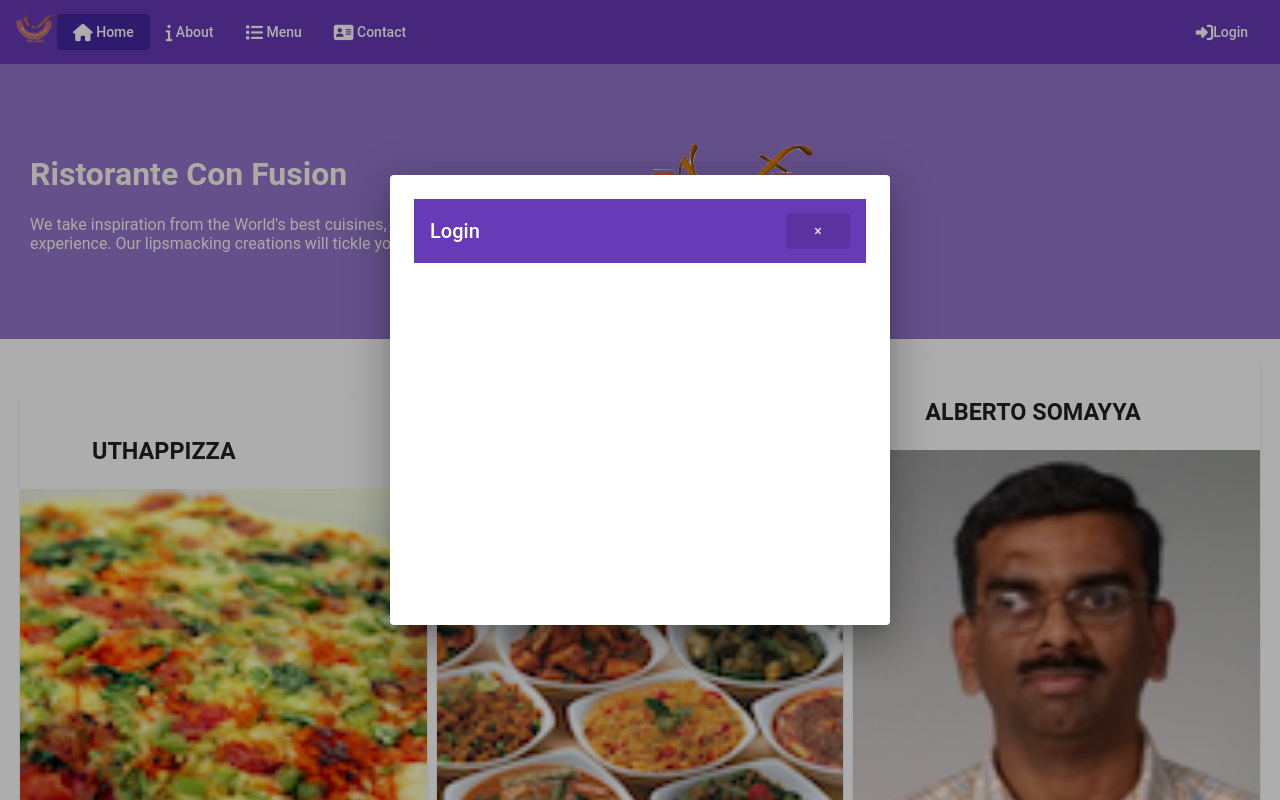
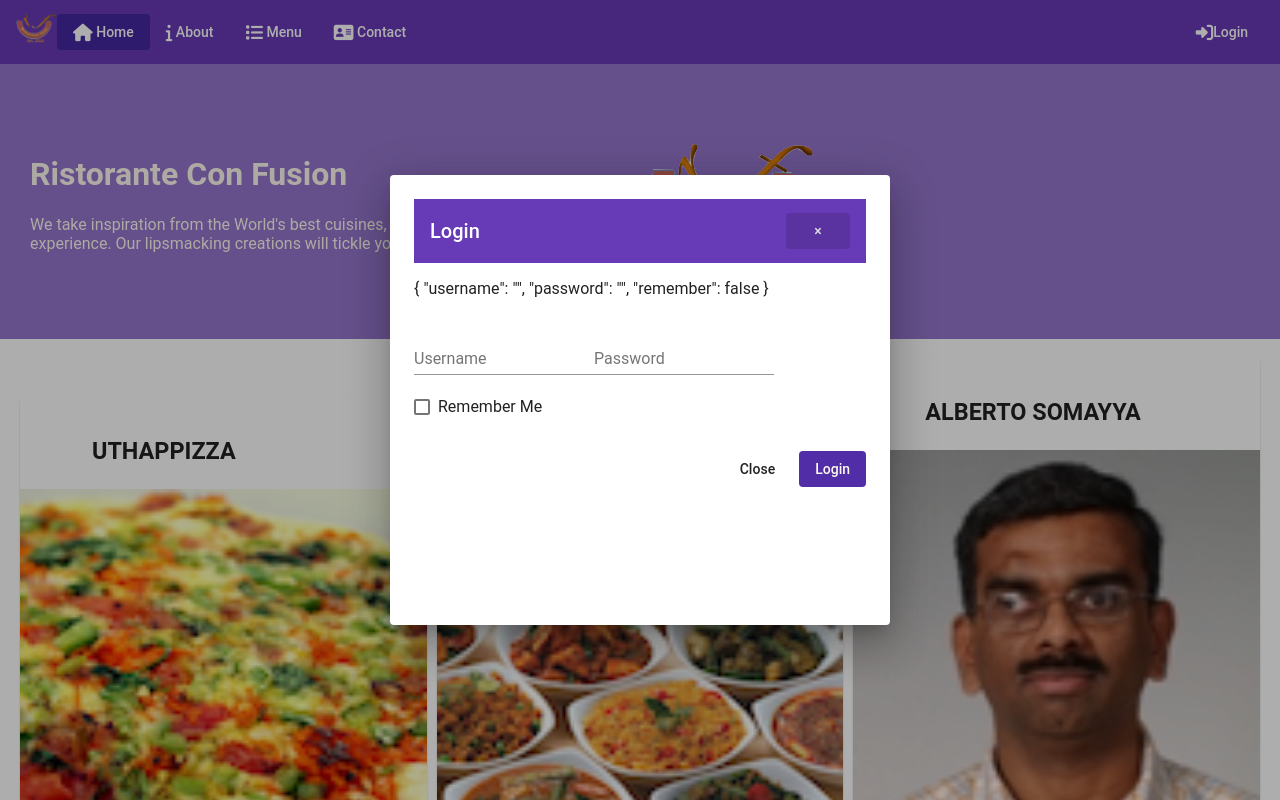
Before and after one commit to jubna/Angular-conFusion-restaurant, an Angular app: page /home in a window 1280 px wide. Both pictures are taken after a click on the link "Login". Built offline with nearby package versions, Linux system fonts and the light colour scheme.

Commit message:
Login-Template driven form 1

```diff
--- a/src/app/login/login.component.html
+++ b/src/app/login/login.component.html
@@ -3,3 +3,25 @@
   <span class="flex-spacer"></span>
   <button mat-button mat-dialog-close>&times;</button>
 </mat-toolbar>
+
+<p>{{ user | json}}</p>
+
+<form novalidate (ngSubmit)="onSumbit()">
+
+  <mat-dialog-content>
+  <p>
+    <mat-form-field>
+      <input matInput placeholder="Username" type="text" [(ngModel)]="user.username" name="username">
+    </mat-form-field>
+    <mat-form-field>
+      <input matInput placeholder="Password" type="password" [(ngModel)]="user.password" name="password">
+    </mat-form-field>
+    <mat-checkbox [(ngModel)]="user.remember" name="remember">Remember Me</mat-checkbox>
+  </p>
+  </mat-dialog-content>
+  <mat-dialog-actions>
+    <span class="flex-spacer"></span>
+    <button mat-button mat-dialog-close>Close</button>
+    <button type="submit" mat-button class="background-primary text-floral-white">Login</button>
+  </mat-dialog-actions>
+</form>
--- a/src/app/login/login.component.ts
+++ b/src/app/login/login.component.ts
@@ -1,5 +1,5 @@
 import { Component, OnInit } from '@angular/core';
-import {MatDialog, MatDialogRef} from '@angular/material/dialog';
+import { MatDialog, MatDialogRef} from '@angular/material/dialog';
 
 @Component({
   selector: 'app-login',
@@ -8,9 +8,14 @@ import {MatDialog, MatDialogRef} from '@angular/material/dialog';
 })
 export class LoginComponent implements OnInit {
 
-  constructor() { }
+  user={'username':'','password':'','remember':false};
+
+  constructor( public dialogRef:MatDialogRef<LoginComponent>) { }
 
   ngOnInit(): void {
   }
-
+  onSumbit(){
+    console.log(this.user);
+    this.dialogRef.close();
+  }
 }
```
Also changed, not shown: src/app/app.module.ts (+9 -1 lines).
